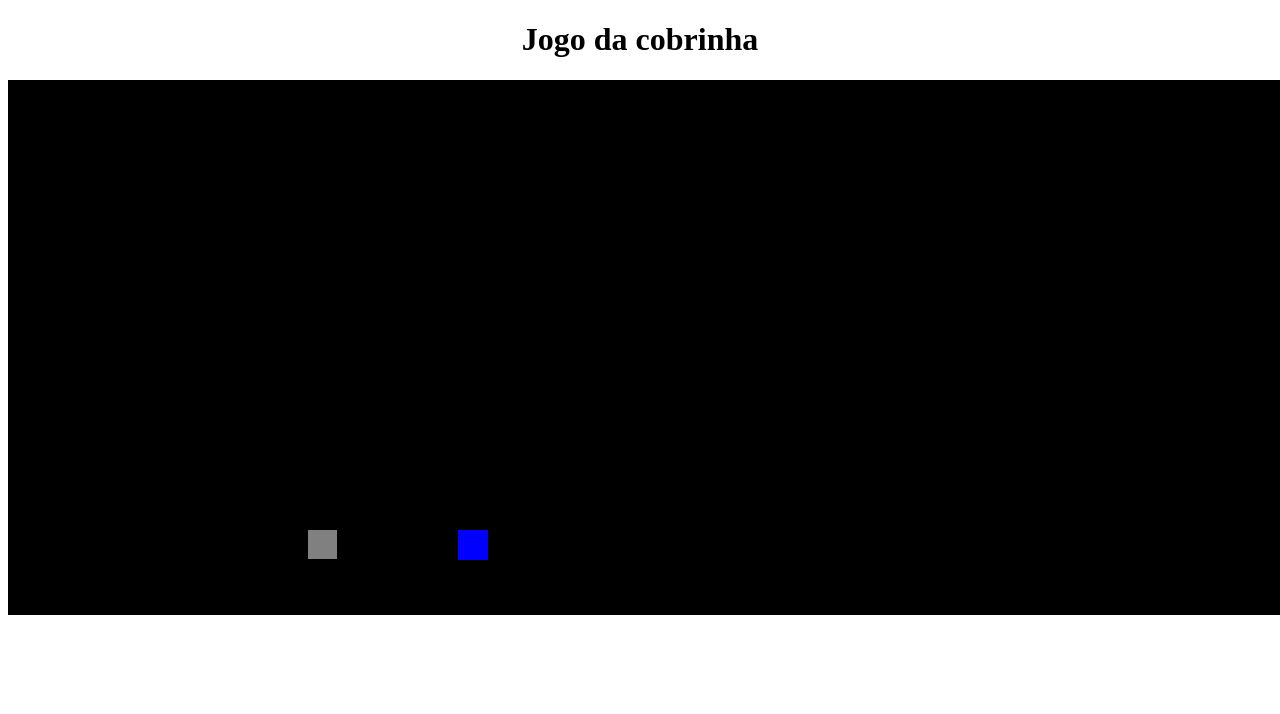
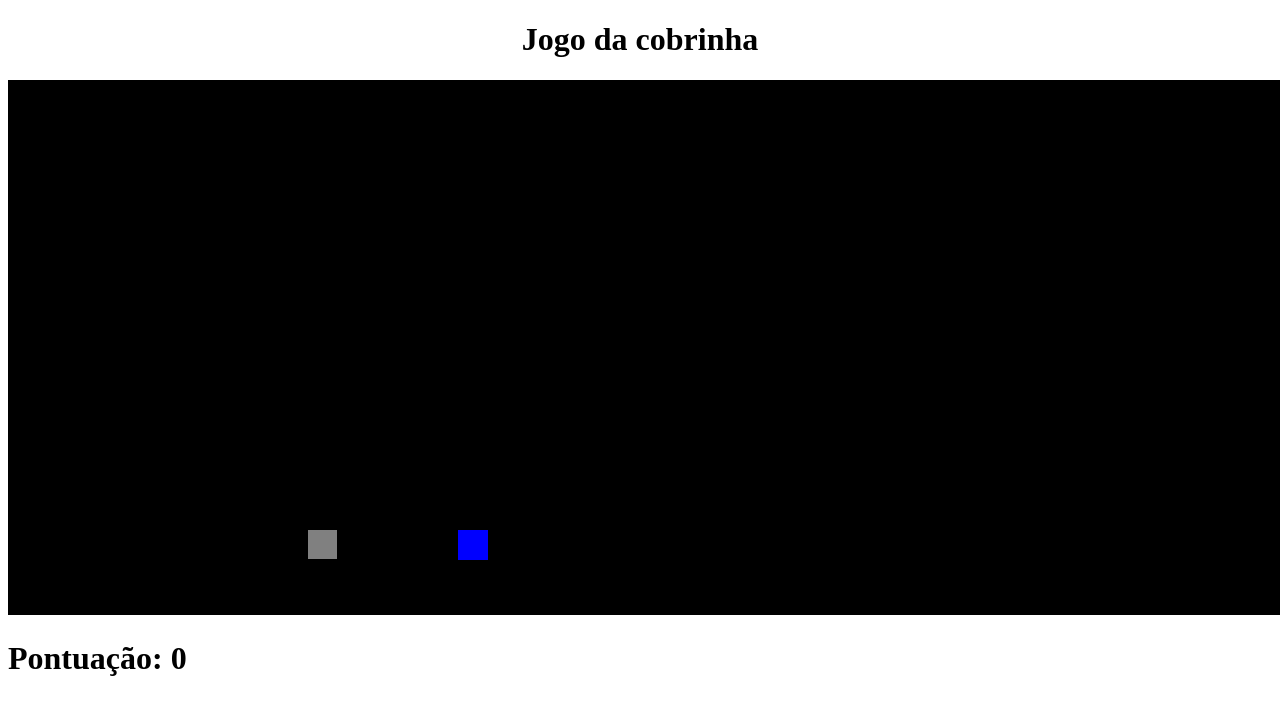
Before and after one commit to 0nePerson/Jogo_Max_Leandro, a plain HTML site: page index.html in a window 1280 px wide. Shown: the top 714 px of the page. Drawn offline with Linux system fonts and the light colour scheme.

Commit message:
Sistema de pontuação

```diff
--- a/index.html
+++ b/index.html
@@ -71,6 +71,7 @@
                     ax = Math.floor(Math.random()*qp);
                     ay = Math.floor(Math.random()*ql);
                 }
+                document.getElementById("ponto").innerHTML = "Pontuação: " + (tail - 5);
             }
 
             function keyPush(event){
@@ -99,10 +100,11 @@
 
 
             }
-
         }
 
     </script>
 
+    <h1 id="ponto"></p>
+
 </body>
 </html>
```
